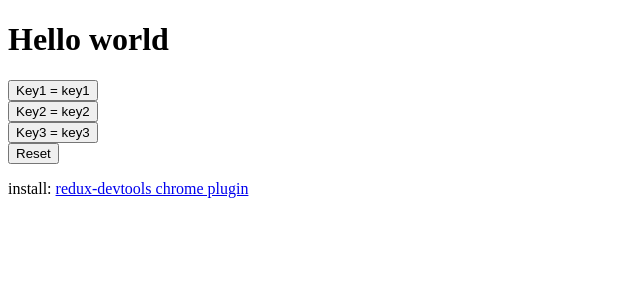
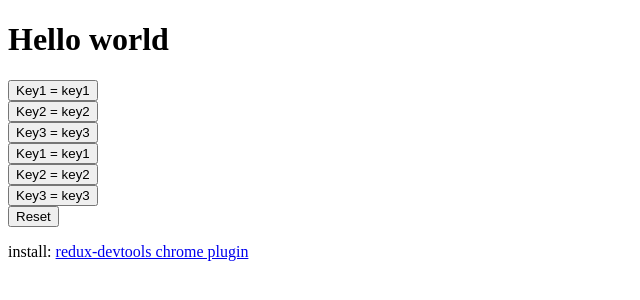
Before and after one commit to eavMarshall/Plain-store, a React app: page / in a window 1280 px wide. Shown: the top 300 px of the page, without its empty margins (0-640 px from the left). Built offline with nearby package versions, Linux system fonts and the light colour scheme.

Commit message:
adding optional action name

```diff
--- a/src/App.js
+++ b/src/App.js
@@ -17,6 +17,12 @@ const App = () => {
         <br/>
         <button onClick={() => AppStore.setState({key3: "I'm clicked!!"})}>Key3 = {key3}</button>
         <br/>
+        <button onClick={() => AppStore.setKey1("I'm clicked!!")}>Key1 = {key1}</button>
+        <br/>
+        <button onClick={() => AppStore.setKey2("I'm clicked!!")}>Key2 = {key2}</button>
+        <br/>
+        <button onClick={() => AppStore.setKey3("I'm clicked!!")}>Key3 = {key3}</button>
+        <br/>
         <button onClick={() => AppStore.resetStore()}>Reset</button>
         <br/>
         <p>install: <a href="https://chrome.google.com/webstore/detail/redux-devtools/lmhkpmbekcpmknklioeibfkpmmfibljd?hl=en">redux-devtools chrome plugin</a></p>
--- a/src/AppStore.js
+++ b/src/AppStore.js
@@ -8,6 +8,9 @@ const initState = {
 
 const store = {
     ...createStore(initState),
+    setKey1: (value) => store.setState({key1: value}, "setKey1"),
+    setKey2: (value) => store.setState({key2: value}, "setKey2"),
+    setKey3: (value) => store.setState({key3: value}, "setKey3"),
 };
 
 export default store;
--- a/src/common/createStore.js
+++ b/src/common/createStore.js
@@ -15,10 +15,10 @@ export default function createStore(initialState, storeName = false) {
 
     const store = {
         getState: () => currentState,
-        setState: newState => store.setAllState({...currentState, ...newState}),
-        setAllState: newState => {
+        setState: (newState, actionName = false) => store.setAllState({...currentState, ...newState, actionName}, actionName),
+        setAllState: (newState, actionName) => {
             setStateAndNotifyListeners(newState);
-            connection?.send("currentState", currentState);
+            connection?.send(actionName ? actionName : "currentState", currentState);
         },
         subscribe: listener => {
             listeners.add(listener);
```
